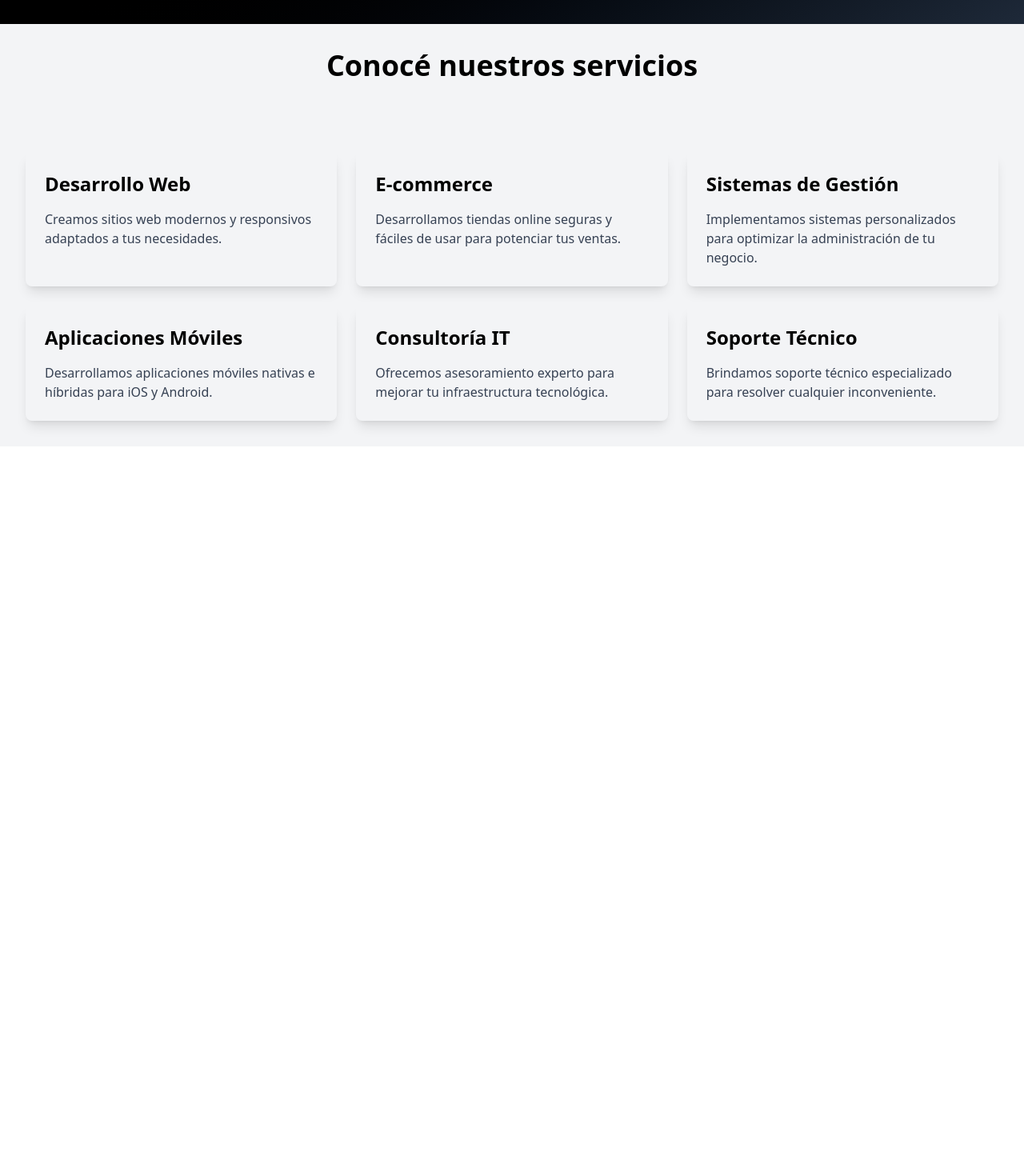
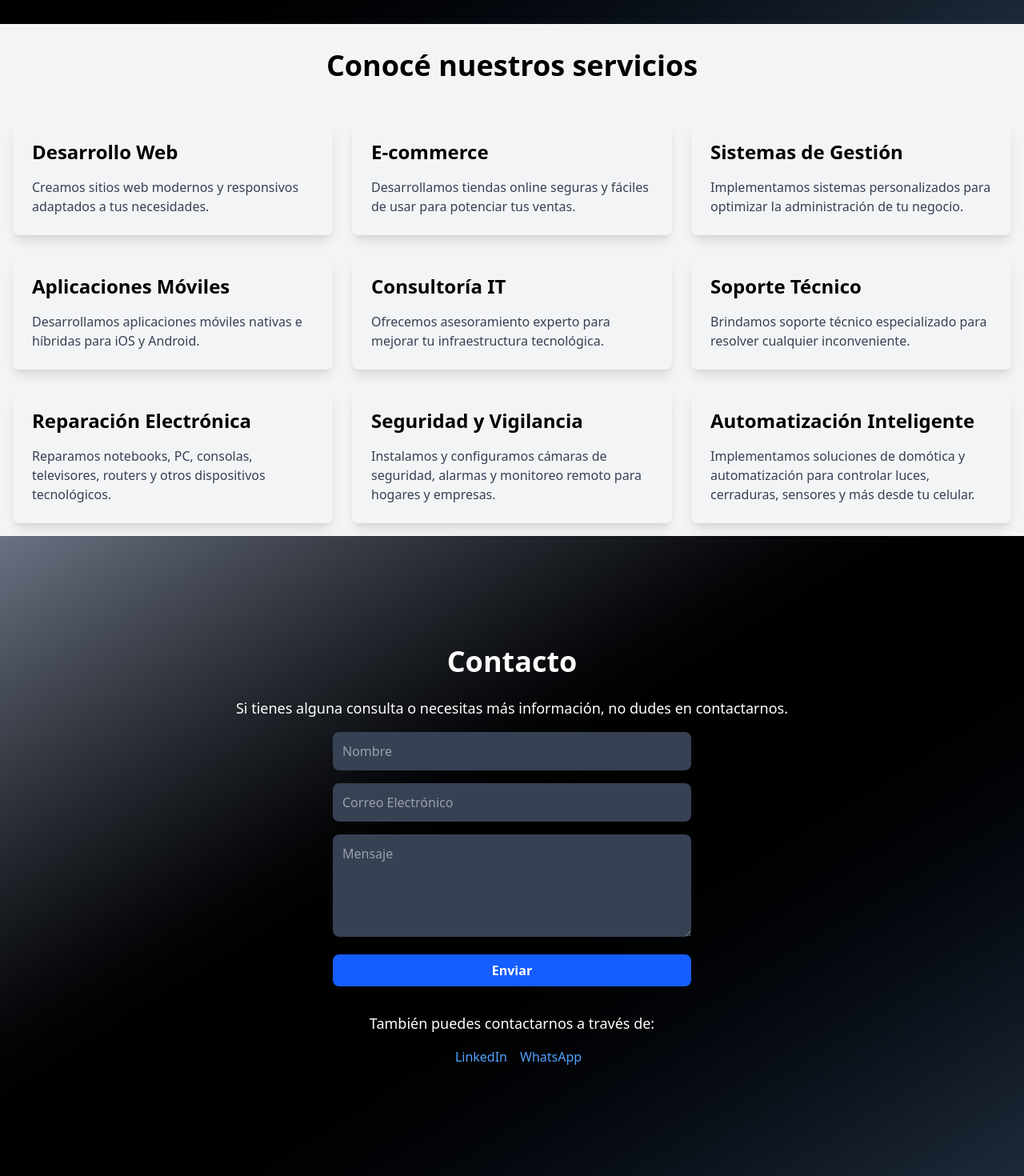
Before and after one commit to Maesoft/maesoft-site, a React (Vite) app: page / in a window 1280 px wide. Shown: the part 852-2322 px from the top of the page at 80% size. Before the commit the page ends 1410 px from the top, so only its background shows below. Built offline with nearby package versions, Linux system fonts and the light colour scheme; a web font is replaced by a local one.

Commit message:
Contacto

```diff
--- a/src/App.jsx
+++ b/src/App.jsx
@@ -2,12 +2,25 @@ import "./App.css";
 import NavBar from "./components/NavBar";
 import Inicio from "./components/Inicio";
 import Servicios from "./components/Servicios";
+import Contacto from "./components/Contacto";
+
 function App() {
+
   return (
     <>
       <NavBar />
-      <Inicio/>
-      <Servicios />
+      <div id="home" className="scroll-mt-20 md:scroll-mt-20">
+        <Inicio />
+      </div>
+      <div id="services" className="scroll-mt-20 md:scroll-mt-10">
+        <Servicios />
+      </div>
+      <div id="contact" className="scroll-mt-20 md:scroll-mt-10">
+        <Contacto />
+      </div>
+      <div id="about" className="scroll-mt-20 md:scroll-mt-10">
+        {/* Aquí puedes agregar el componente de Contacto */}
+      </div>
     </>
   );
 }
--- /dev/null
+++ b/src/components/Contacto.jsx
@@ -0,0 +1,48 @@
+function Contacto() {
+    return (
+        <section className="min-h-screen flex flex-col items-center justify-center bg-gradient-to-br from-gray-500 via-black to-gray-800 text-white p-6">
+            <h1 className="text-4xl font-bold mb-6">Contacto</h1>
+            <p className="text-lg mb-4">
+                Si tienes alguna consulta o necesitas más información, no dudes en contactarnos.
+            </p>
+            <form className="w-full max-w-md space-y-4">
+                <input
+                    type="text"
+                    placeholder="Nombre"
+                    className="w-full p-3 rounded-lg bg-gray-700 text-white focus:outline-none focus:ring-2 focus:ring-blue-500"
+                />
+                <input
+                    type="email"
+                    placeholder="Correo Electrónico"
+                    className="w-full p-3 rounded-lg bg-gray-700 text-white focus:outline-none focus:ring-2 focus:ring-blue-500"
+                />
+                <textarea
+                    placeholder="Mensaje"
+                    className="w-full p-3 rounded-lg bg-gray-700 text-white focus:outline-none focus:ring-2 focus:ring-blue-500 h-32"
+                ></textarea>
+                <button
+                    type="submit"
+                    className="w-full bg-blue-600 hover:bg-blue-700 text-white font-semibold py-2 px-4 rounded-lg transition-colors duration-300"
+                >
+                    Enviar
+                </button>
+            </form>
+            <div className="mt-8 text-center">
+                <p className="text-lg">También puedes contactarnos a través de:</p>
+                <div className="flex justify-center space-x-4 mt-4">
+                    <a href="mailto:info.maesoft@gmail.com" className="text-blue-400 hover:text-blue-500 transition-colors duration-300">
+
+                    </a>
+                    <a href="https://www.linkedin.com/in/maesoft" className="text-blue-400 hover:text-blue-500 transition-colors duration-300">
+                        LinkedIn
+                    </a>
+                    <a href="" className="text-blue-400 hover:text-blue-500 transition-colors duration-300">
+                        WhatsApp
+                    </a>
+                </div>
+            </div>
+        </section>
+    );
+}
+
+export default Contacto;
--- a/src/components/Inicio.jsx
+++ b/src/components/Inicio.jsx
@@ -1,13 +1,13 @@
 import "./Inicio.css";
 import { TypeAnimation } from "react-type-animation";
-import { motion } from "framer-motion";
+import { motion as Motion } from "framer-motion";
 import { Player } from "@lottiefiles/react-lottie-player";
 import techAnimation from "../assets/esfera.json";
 
-function Inicio() {
+function Inicio({ scrollToServicios }) {
   return (
     <section className="min-h-screen flex justify-center bg-gradient-to-br from-gray-500 via-black to-gray-800 overflow-hidden">
-      <motion.div
+      <Motion.div
         initial={{ x: 60, opacity: 0 }}
         whileInView={{ x: 0, opacity: 1 }}
         transition={{ duration: 0.8, delay: 0.3 }}
@@ -17,32 +17,25 @@ function Inicio() {
           autoplay
           loop
           src={techAnimation}
-          className="h-100 md:h-80 mx-auto"
+          className="h-100 md:h-70 mx-auto"
         />
-        <h1 className="text-5xl font-bold text-white -m-5 tracking-tight">
+        <h1 className="text-5xl font-bold text-white -mt-2 tracking-tight">
           Bienvenido a Maesoft
         </h1>
         <TypeAnimation
           sequence={[
-            "Landing Pages",
-            2000,
-            "E-commerces",
-            2000,
-            "Sitios Web",
-            2000,
-            "Sistemas de Gestión",
-            2000,
-            "Sofware a medida",
-            2000,
-            "Soluciones tecnologicas",
-            2000,
-            "Sistemas Contables",
-            2000,
+            "Landing Pages", 2000,
+            "E-commerces", 2000,
+            "Sitios Web", 2000,
+            "Sistemas de Gestión", 2000,
+            "Sofware a medida", 2000,
+            "Soluciones tecnologicas", 2000,
+            "Sistemas Contables", 2000,
           ]}
           wrapper="div"
           cursor={true}
           repeat={Infinity}
-          style={{ fontSize: "3em", color: "gray" }}
+          style={{ fontSize: "2em", color: "gray" }}
         />
         <p className="text-lg mb-3">
           <span className="bg-gradient-to-r from-gray-400 to-gray-50 bg-clip-text text-transparent font-semibold">
@@ -53,15 +46,17 @@ function Inicio() {
             optimizar tus procesos con un enfoque 100% personalizado.
           </span>
         </p>
-        <motion.button
+        <Motion.button
           whileHover={{ scale: 1.05 }}
           whileTap={{ scale: 0.95 }}
+          onClick={scrollToServicios}
           className="bg-white text-black px-6 py-3 rounded-xl font-semibold shadow-md hover:shadow-xl hover:cursor-pointer transition-all duration-300"
         >
           Ver Más
-        </motion.button>
-      </motion.div>
+        </Motion.button>
+      </Motion.div>
     </section>
   );
 }
+
 export default Inicio;
--- a/src/components/NavBar.jsx
+++ b/src/components/NavBar.jsx
@@ -6,8 +6,8 @@ function NavBar() {
 
   const navLinks = [
     { href: "#home", label: "Inicio" },
-    { href: "#about", label: "Servicios" },
-    { href: "#services", label: "Contacto" },
+    { href: "#services", label: "Servicios" },
+    { href: "#about", label: "Contacto" },
     { href: "#contact", label: "Nosotros" },
     { href: "#blog", label: "Proyectos" },
   ];
--- a/src/components/Servicios.jsx
+++ b/src/components/Servicios.jsx
@@ -1,5 +1,4 @@
 import { motion } from "framer-motion";
-
 
 function Servicios() {
   return (
@@ -10,34 +9,38 @@ function Servicios() {
           whileInView={{ y: 0, opacity: 1 }}
           transition={{ duration: 0.8, delay: 0.3 }}
         >
-      <div className=" p-8">
-        <h1 className="text-4xl font-bold text-center mb-6">
+          <div className="p-8">
+            <h1 className="text-4xl font-bold text-center">
               Conocé nuestros servicios
             </h1>
           </div>
         </motion.div>
-      <div className="bg-gray-100 grid grid-cols-1 md:grid-cols-2 lg:grid-cols-3 gap-6 p-8">
-        <div className=" p-6 rounded-lg shadow-lg transition-shadow transition-transform duration-300 hover:shadow-xl hover:scale-105 hover:cursor-pointer">
+
+        <div className="bg-gray-100 grid grid-cols-1 md:grid-cols-2 lg:grid-cols-3 gap-6 p-4">
+          <div className="p-6 rounded-lg shadow-lg transition-shadow transition-transform duration-300 hover:shadow-xl hover:scale-105 hover:cursor-pointer">
             <h2 className="text-2xl font-semibold mb-4">Desarrollo Web</h2>
             <p className="text-gray-700">
               Creamos sitios web modernos y responsivos adaptados a tus
               necesidades.
             </p>
           </div>
-        <div className=" p-6 rounded-lg shadow-lg transition-shadow transition-transform duration-300 hover:shadow-xl hover:scale-105 hover:cursor-pointer">
+
+          <div className="p-6 rounded-lg shadow-lg transition-shadow transition-transform duration-300 hover:shadow-xl hover:scale-105 hover:cursor-pointer">
             <h2 className="text-2xl font-semibold mb-4">E-commerce</h2>
             <p className="text-gray-700">
               Desarrollamos tiendas online seguras y fáciles de usar para
               potenciar tus ventas.
             </p>
           </div>
-        <div className=" p-6 rounded-lg shadow-lg transition-shadow transition-transform duration-300 hover:shadow-xl hover:scale-105 hover:cursor-pointer">
+
+          <div className="p-6 rounded-lg shadow-lg transition-shadow transition-transform duration-300 hover:shadow-xl hover:scale-105 hover:cursor-pointer">
             <h2 className="text-2xl font-semibold mb-4">Sistemas de Gestión</h2>
             <p className="text-gray-700">
               Implementamos sistemas personalizados para optimizar la
               administración de tu negocio.
             </p>
           </div>
+
           <div className="p-6 rounded-lg shadow-lg transition-shadow transition-transform duration-300 hover:shadow-xl hover:scale-105 hover:cursor-pointer">
             <h2 className="text-2xl font-semibold mb-4">Aplicaciones Móviles</h2>
             <p className="text-gray-700">
@@ -45,6 +48,7 @@ function Servicios() {
               Android.
             </p>
           </div>
+
           <div className="p-6 rounded-lg shadow-lg transition-shadow transition-transform duration-300 hover:shadow-xl hover:scale-105 hover:cursor-pointer">
             <h2 className="text-2xl font-semibold mb-4">Consultoría IT</h2>
             <p className="text-gray-700">
@@ -52,11 +56,44 @@ function Servicios() {
               tecnológica.
             </p>
           </div>
+
           <div className="p-6 rounded-lg shadow-lg transition-shadow transition-transform duration-300 hover:shadow-xl hover:scale-105 hover:cursor-pointer">
             <h2 className="text-2xl font-semibold mb-4">Soporte Técnico</h2>
             <p className="text-gray-700">
               Brindamos soporte técnico especializado para resolver cualquier
               inconveniente.
+            </p>
+          </div>
+
+          {/* NUEVOS SERVICIOS */}
+
+          <div className="p-6 rounded-lg shadow-lg transition-shadow transition-transform duration-300 hover:shadow-xl hover:scale-105 hover:cursor-pointer">
+            <h2 className="text-2xl font-semibold mb-4">
+              Reparación Electrónica
+            </h2>
+            <p className="text-gray-700">
+              Reparamos notebooks, PC, consolas, televisores, routers y otros
+              dispositivos tecnológicos.
+            </p>
+          </div>
+
+          <div className="p-6 rounded-lg shadow-lg transition-shadow transition-transform duration-300 hover:shadow-xl hover:scale-105 hover:cursor-pointer">
+            <h2 className="text-2xl font-semibold mb-4">
+              Seguridad y Vigilancia
+            </h2>
+            <p className="text-gray-700">
+              Instalamos y configuramos cámaras de seguridad, alarmas y
+              monitoreo remoto para hogares y empresas.
+            </p>
+          </div>
+
+          <div className="p-6 rounded-lg shadow-lg transition-shadow transition-transform duration-300 hover:shadow-xl hover:scale-105 hover:cursor-pointer">
+            <h2 className="text-2xl font-semibold mb-4">
+              Automatización Inteligente
+            </h2>
+            <p className="text-gray-700">
+              Implementamos soluciones de domótica y automatización para
+              controlar luces, cerraduras, sensores y más desde tu celular.
             </p>
           </div>
         </div>
--- a/src/index.css
+++ b/src/index.css
@@ -1,3 +1,7 @@
 @import url('https://fonts.googleapis.com/css2?family=Jaro:opsz@6..72&display=swap');
 @import url('https://fonts.googleapis.com/css2?family=Roboto:ital,wght@0,100..900;1,100..900&display=swap');
 @import "tailwindcss";
+
+html {
+  scroll-behavior: smooth;
+}
```
Lines whose indentation alone changed are shown as unchanged.
